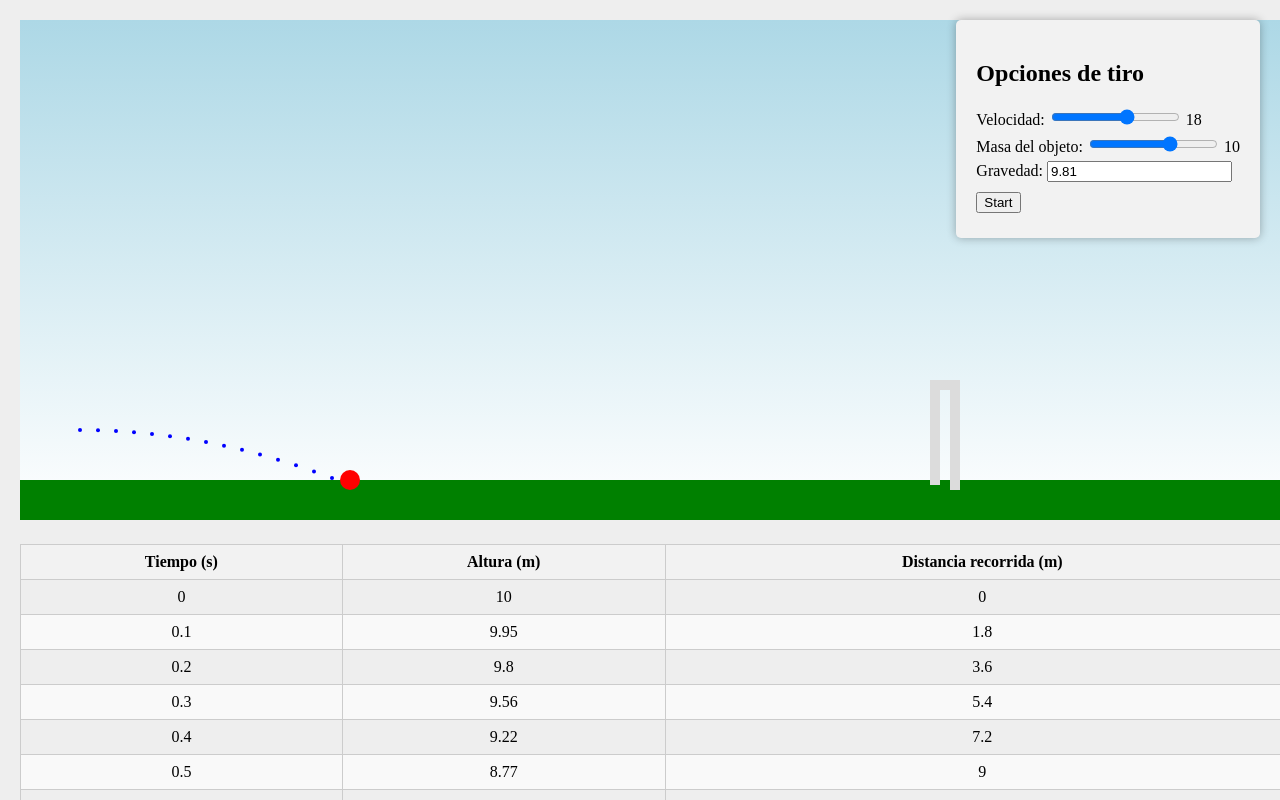
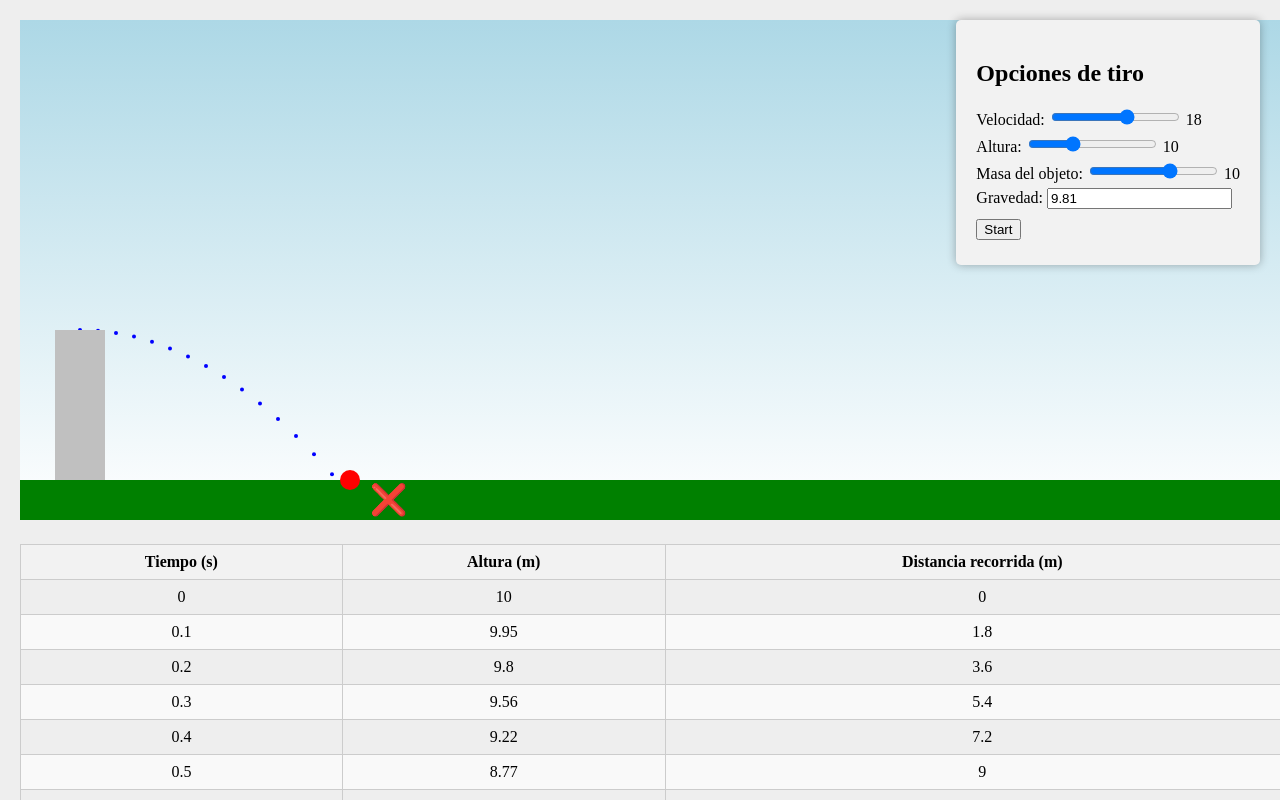
Before and after one commit to JsAntCod/JsAntCod.github.io, a plain HTML site: page semiParabolico.html in a window 1280 px wide. Both pictures are taken after a click on the button "Start". Shown: the top 800 px of the page. Drawn offline with Linux system fonts and the light colour scheme.

Commit message:
Tiro SemiParabolico

```diff
--- a/js/TiroSemiParabolico/config.js
+++ b/js/TiroSemiParabolico/config.js
@@ -1,20 +1,27 @@
 let velocitySlider = document.getElementById("velocity-slider");
 let massSlider = document.getElementById("mass-slider");
+let heightSlider = document.getElementById("height-slider");
 let gravityInput = document.getElementById("gravity");
 let velocityValue = document.getElementById("velocity-value");
 let massValue = document.getElementById("mass-value");
+let heightValue = document.getElementById("height-value");
+
 
 let velocity = velocitySlider.value;
 let mass = massSlider.value;
 let gravity = gravityInput.value;
-let airResistance;
-let initialH = 10;
+let height = heightSlider.value;
 
 
 velocitySlider.oninput = function() {
     velocityValue.innerHTML = this.value;
     velocity = this.value;
 };
+
+heightSlider.oninput = function() {
+    heightValue.innerHTML = this.value;
+    height = this.value;
+  };
 
 massSlider.oninput = function() {
     massValue.innerHTML = this.value;
@@ -32,19 +39,19 @@ gravityInput.oninput = function() {
 };
 
 function flyTime() {
-    const finalVelocity = Number(Math.sqrt(2*gravity*initialH).toFixed(2))
+    const finalVelocity = Number(Math.sqrt(2*gravity*height).toFixed(2))
     return Number((finalVelocity/gravity).toFixed(2))
 }
 
 function calcPosition(tiempoDeVuelo) {
     let tiempoTranscurrido = 0;
     let position = [];
-    let altura = initialH;
+    let altura = Number(height);
     let xPosition= 0;
     position.push([0, altura,xPosition]);
     while (tiempoTranscurrido < tiempoDeVuelo) {
         tiempoTranscurrido += 0.1;
-        altura = Number((initialH  - 0.5 * gravity * Math.pow(tiempoTranscurrido, 2)).toFixed(2));
+        altura = Number((height  - 0.5 * gravity * Math.pow(tiempoTranscurrido, 2)).toFixed(2));
         xPosition = parseFloat((velocity  * tiempoTranscurrido).toFixed(2));
         if (altura <= 0.09) {
             altura = 0.00;
--- a/js/TiroSemiParabolico/draw.js
+++ b/js/TiroSemiParabolico/draw.js
@@ -8,13 +8,12 @@ canvas.height = 500;
 let canvasWidth = canvas.width;
 let canvasHeight = canvas.height;
 let sphereX = 60;
-let sphereY = canvasHeight - 40;
+let sphereY = (canvasHeight-(height*15))-40;
 
 
 window.onload = function() {
     drawLandscape();
-    let sphereX = 60;
-    let sphereY = canvasHeight - 40; // Para que quede por encima del césped
+    drawRectangle()
     drawSphere(sphereX, sphereY);
     drawGoalZone()
   };
@@ -51,13 +50,16 @@ function drawPath() {
   const path = final(); // Suponiendo que tienes una función llamada final() que devuelve el array de arrays
 
   let index = 0; // Variable para seguir el índice de posición actual en el array path
-
+  sphereY = (canvasHeight-(height*15)-40);
   function animate() {
     // Limpia el canvas antes de dibujar la siguiente posición
     ctx.clearRect(0, 0, canvasWidth, canvasHeight);
 
     // Vuelve a dibujar el paisaje en cada frame
     drawLandscape();
+    drawRectangle();
+    drawGoalZone();
+    drawRectangle();
 
     // Dibuja la línea de color azul
     ctx.strokeStyle = 'blue';
@@ -69,7 +71,7 @@ function drawPath() {
     for (let i = 0; i <= index; i++) {
       const point = path[i];
       let x = (point[2] * 10);
-      let y = -(point[1] * 5);
+      let y = -(point[1] * 15)+(height*15);
       ctx.lineTo(x + sphereX, y + sphereY);
       drawCircle(x + sphereX, y + sphereY);
     }
@@ -79,11 +81,12 @@ function drawPath() {
     // Obtiene la siguiente posición del array path
     const point = path[index];
     let x = (point[2] * 10);
-    let y = -(point[1] * 5);
+    let y = -(point[1] * 15)+(height*15);
 
     drawGoalZone();
     // Dibuja la esfera en la posición actual
     drawSphere(x + sphereX, y + sphereY);
+    drawRectangle()
 
     index++; // Incrementa el índice para pasar a la siguiente posición
 
@@ -97,7 +100,7 @@ function drawPath() {
       addDataToTable(path); // Agregar los datos de posición a la tabla
 
       // Verificar el rango y llamar a drawStar() si es necesario
-      if ((x + sphereX) >= 900 && (x + sphereX) <= 940) {
+      if ((x + sphereX) >= 350 && (x + sphereX) <= 390) {
         drawStar();
       }
     }
@@ -176,23 +179,50 @@ function addDataToTable(data) {
 }
 
 function drawGoalZone(){
-  // Establece el color de relleno en blanco grisáceo
-        ctx.fillStyle = "rgb(220, 220, 220)";
+  const altura = 10;
+  const radio = 50;
 
-        // Dibuja los barrotes de la portería (rectángulo sin base inferior)
-        ctx.fillRect(910, canvasHeight -140, 30, 10); // Barra superior
-        ctx.fillRect(910, sphereY+5, 10, -100); // Barra izquierda
-        ctx.fillRect(910 +20, sphereY+10, 10, -100); // Barra derecha
+  // Calcular las coordenadas del centro del cilindro
+  const centroX = canvas.width / 2;
+  const centroY = canvas.height / 2;
+
+  // Dibujar el cilindro
+  ctx.beginPath();
+
+  // Dibujar la base del cilindro (círculo)
+  ctx.arc(centroX, centroY, radio, 0, Math.PI * 2);
+  ctx.fillStyle = 'blue';
+  ctx.fill();
+
+  // Dibujar el lado superior del cilindro (rectángulo)
+  ctx.fillRect(centroX - radio, centroY - altura, radio * 2, altura);
+
+  // Dibujar el lado inferior del cilindro (rectángulo)
+  ctx.fillRect(centroX - radio, centroY, radio * 2, altura);
+
+  ctx.closePath();
+
 }
 
-function checkBallInRange(ballX) {
-  return ballX >= 900 && ballX <= 940;
+function drawRectangle() {
+
+  // Definir las dimensiones del rectángulo
+  const width = 50;
+  const altura = height*15
+  const x = 35;
+  const y = (canvasHeight-altura)-40
+
+  // Dibujar el rectángulo
+  ctx.fillStyle = '#C0C0C0';
+  ctx.fillRect(x, y, width, altura);
 }
+
+
 
 function drawStar() {
   let size = 5; // Tamaño inicial
   const maxSize = 40; // Tamaño máximo
-  const x = 900; // Posición x
+  const x = 350; // Posición x
   const y = canvasHeight - 40; // Posición y
   let animationFrameId = null; // Identificador del frame de animación
 
@@ -210,6 +240,7 @@ function drawStar() {
 
       ctx.clearRect(0, 0, canvas.width, canvas.height);
       drawLandscape();
+      drawRectangle()
       drawSphere(sphereX, sphereY);
       drawGoalZone();
 
@@ -240,3 +271,12 @@ function drawStar() {
 
   animate();
 }
+function drawGoalZone() {
+  var x = 350; // Posición x
+      var y = 490; // Posición y
+      var size = 30; // Tamaño del emoji
+
+      // Dibujar el emoji ❌
+      ctx.font = size + "px Arial";
+      ctx.fillText("❌", x, y);
+    };
--- a/semiParabolico.html
+++ b/semiParabolico.html
@@ -17,6 +17,11 @@
           <label for="velocity">Velocidad:</label>
           <input type="range" id="velocity-slider" min="0" max="30" value="18">
           <span id="velocity-value">18</span>
+        </div>
+        <div class="option">
+          <label for="height">Altura:</label>
+          <input type="range" id="height-slider" min="5" max="20" value="10">
+          <span id="height-value">10</span>
         </div>
         <div class="option">
           <label for="mass">Masa del objeto:</label>
```
